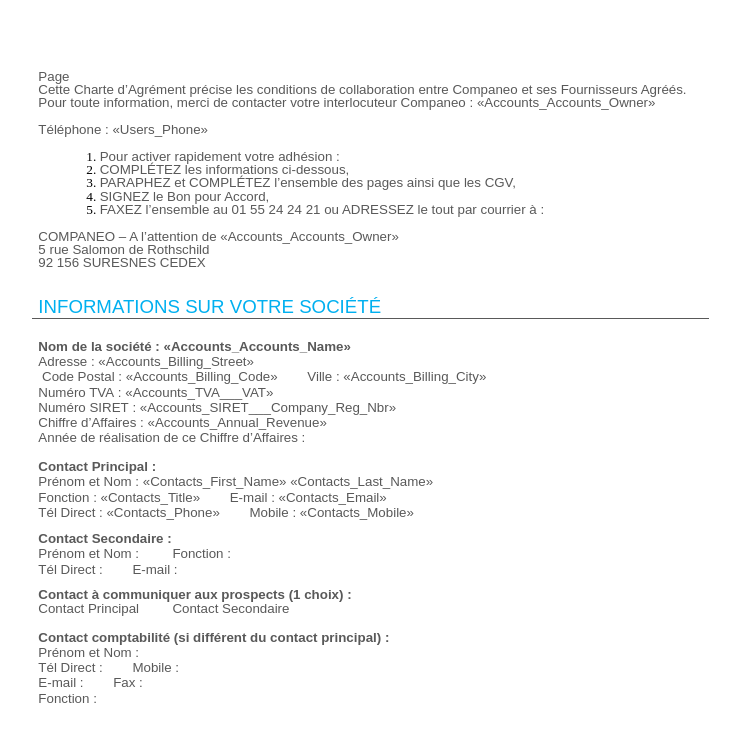
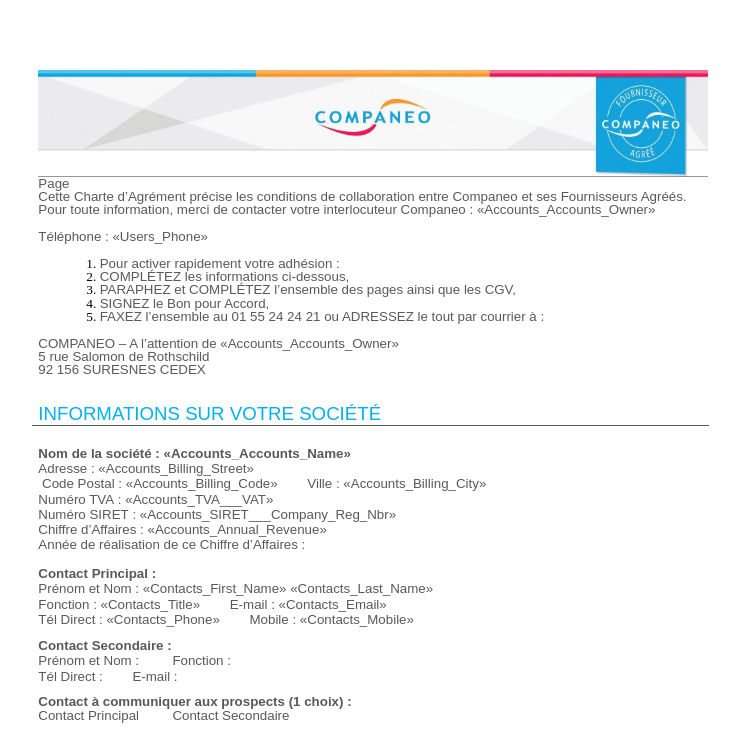
Before and after one commit to benjaminW78/html-to-pdf-server, a website: page app/html/contractTest1/test.html in a window 1280 px wide. Shown: the top 730 px of the page, without its empty margins (83-823 px from the left). Drawn offline with Linux system fonts and the light colour scheme; files whose address does not match are found by name; a web font is replaced by a local one.

Commit message:
edit template

```diff
--- a/app/html/contractTest1/test.html
+++ b/app/html/contractTest1/test.html
@@ -1282,9 +1282,10 @@
     }</style>
 </head>
 <body class="c51">
-<div><p class="c43">
-</p>
-
+<header>
+    <img alt="" src="file:///home/ben/Dev/html-to-pdf-server/app/html/contractTest1/images/image00.jpg" style="width: 670px; height: 107.00px; margin-left: -0.00px; margin-top: -0.00px; transform: rotate(0.00rad) translateZ(0px); -webkit-transform: rotate(0.00rad) translateZ(0px);" title="">
+</header>
+<div>
     <p class="c43"><span class="c6">Page </span></p></div>
 <p class="c5"><span class="c6">Cette Charte d&rsquo;Agr&eacute;ment pr&eacute;cise les conditions de collaboration entre Companeo et ses Fournisseurs Agr&eacute;&eacute;s. </span>
 </p>
```
Also changed, not shown: app/routes/public/v1/pdf.js (+1 -6 lines).
